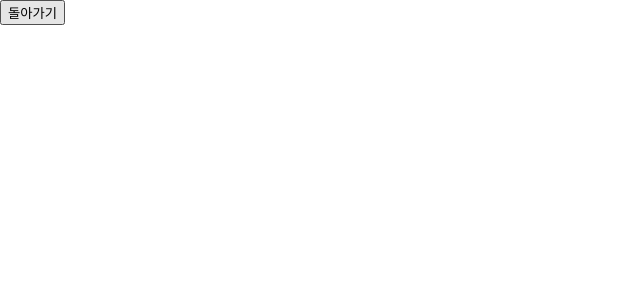
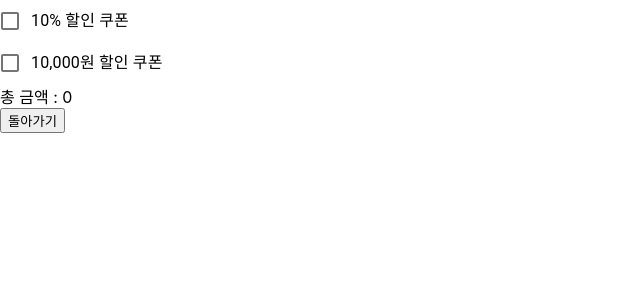
Before and after one commit to template97/class101-assign, a React (Create React App) app: page /cart in a window 1280 px wide. Shown: the top 300 px of the page, without its empty margins (0-640 px from the left). Built offline with nearby package versions, Linux system fonts and the light colour scheme.

Commit message:
coupon implemented

```diff
--- a/src/component/item.js
+++ b/src/component/item.js
@@ -3,10 +3,15 @@ import '../products.css'
 
 
 class Item extends Component {
+    constructor(props){
+        super(props);
+
+    }
+
 
 
     render () {
-        return (
+        let itemForProducts = (
             <div>
                 <img className="itemImage" alt={this.props.data.id} src={this.props.data.coverImage}/>
                 <div className="itemDescription">
@@ -16,6 +21,26 @@ class Item extends Component {
                 </div>
             </div>
         )
+
+        let itemForCart = (
+            <div className="itemDisplay">
+
+                <img className="itemImage" alt={this.props.data.id} src={this.props.data.coverImage}/>
+                <div className="itemDescription">
+                    <div>{this.props.data.title}</div>
+                    <div>가격 {this.props.data.price} </div>
+                    <div>점수 {this.props.data.score} </div>
+                    <div>쿠폰 사용
+                        { this.props.data.hasOwnProperty('availableCoupon')
+                            && !this.props.data.availableCoupon ? ' 불가' : ' 가능'} </div>
+                </div>
+            </div>
+        )
+        return (
+            <div>
+                {this.props.type === 1 ? itemForProducts : itemForCart}
+            </div>
+        )
     }
 }
 
--- a/src/route/cart.js
+++ b/src/route/cart.js
@@ -1,6 +1,7 @@
 import React, {Component} from 'react';
 import { Link } from 'react-router-dom';
-
+import FormControlLabel from '@material-ui/core/FormControlLabel';
+import Checkbox from '@material-ui/core/Checkbox';
 import {Item} from '../component'
 
 let productItems = [
@@ -95,6 +96,19 @@ let productItems = [
     }
   ];
 
+let coupons = [
+    {
+      type: 'rate',
+      title: '10% 할인 쿠폰',
+      discountRate: 10,
+    },
+    {
+      type: 'amount',
+      title: '10,000원 할인 쿠폰',
+      discountAmount: 10000,
+    }
+  ];
+
 class Cart extends Component {
     constructor(props){
         super(props);
@@ -104,30 +118,66 @@ class Cart extends Component {
         });
 
         let selected = {};
+        let checked = {};
+        productItems.map(function(data){
+            selected[data.id] = false;
+            checked[data.id] = false;
+        });
+
         var temp = JSON.parse(localStorage.getItem('itemSelected')) || [];
-
         if (temp !== null && temp.length !== 0){
             selected = temp;
         }
-        else{
-            productItems.map(function(data){
-               selected[data.id] = false;
-            });
+
+        let tempCouponChecked = {};
+        for(var key in coupons){
+            tempCouponChecked[key] = false;
         }
         this.state = {
-            itemSelected: temp
+            itemSelected: selected,
+            itemChecked: checked,
+            couponChecked: tempCouponChecked,
         };
 
-     }
+    }
+
+    handleChange = (event) => {
+        console.log(event.target.name);
+        let temp = this.state.itemChecked;
+        temp[event.target.name] = event.target.checked;
+        this.setState({
+            itemChecked: temp
+        });
+    };
+
+    handleCoupon = (event) => {
+        let temp = this.state.couponChecked;
+        temp[event.target.name] = event.target.checked;
+        this.setState({
+            couponChecked: temp
+        });
+    };
+
     render () {
-
-
         let items = (
             <div>
                 {productItems.map(data => (
                     <div>
                         {this.state.itemSelected[data.id]
-                            ? <Item data={data}/>
+                            ? <div>
+                                <FormControlLabel
+                                    control={
+                                    <Checkbox
+                                        checked={this.state.itemChecked[data.id]}
+                                        onChange={this.handleChange}
+                                        name={data.id}
+                                        color="primary"
+                                    />
+                                    }
+                                    label="구매하기"
+                                />
+                                <Item data={data} type={2}/>
+                            </div>
                             : null
                         }
                     </div>
@@ -135,9 +185,59 @@ class Cart extends Component {
             </div>
         )
 
+
+        let coupon = (
+
+            coupons.map( (data, index) => (
+                <div>
+                    <FormControlLabel
+                        control={
+                        <Checkbox
+                            checked={this.state.couponChecked[index]}
+                            onChange={this.handleCoupon}
+                            name={index}
+                            color="primary"
+                        />
+                        }
+                        label={data.title}
+                    />
+                </div>
+            ))
+
+        )
+
+        let totalRateDiscount = 1;
+        let totalAmountDiscount = 0;
+        for (var key in coupons){
+            if(this.state.couponChecked[key]){
+                let data = coupons[key];
+                if(data.type === 'rate')
+                    totalRateDiscount *= (1 - (Number(data.discountRate) / 100) );
+                else if(data.type === 'amount')
+                    totalAmountDiscount += Number(data.discountAmount);
+            }
+        }
+        let totalPrice = 0;
+        let couponAvailable = false;
+        for (var key in productItems){
+            let data = productItems[key];
+            if(this.state.itemChecked[data.id]){
+                if( data.hasOwnProperty('availableCoupon') && !data.availableCoupon)
+                    totalPrice += Number(data.price);
+                else{
+                    totalPrice += (Number(data.price) * totalRateDiscount);
+                    couponAvailable = true;
+                }
+            }
+        }
+        if(couponAvailable) totalPrice -= totalAmountDiscount;
+        totalPrice = (totalPrice < 0) ? 0 : totalPrice;
+
         return (
             <div>
                 {items}
+                {coupon}
+                <div>총 금액 : {totalPrice}</div>
                 <Link to={'/products'}><button>돌아가기</button></Link>
             </div>
         )
--- a/src/route/products.js
+++ b/src/route/products.js
@@ -161,7 +161,7 @@ class Products extends Component {
             <div className="itemDisplay">
                 {selectedData.map(data => (
                     <div>
-                        <Item data={data}/>
+                        <Item data={data} type={1}/>
                         {this.state.itemSelected[data.id]
                             ? <Button onClick={() => this.handleCancel(data)}>빼기</Button>
                             : <Button onClick={() => this.handleSelect(data)}>담기</Button>
```
